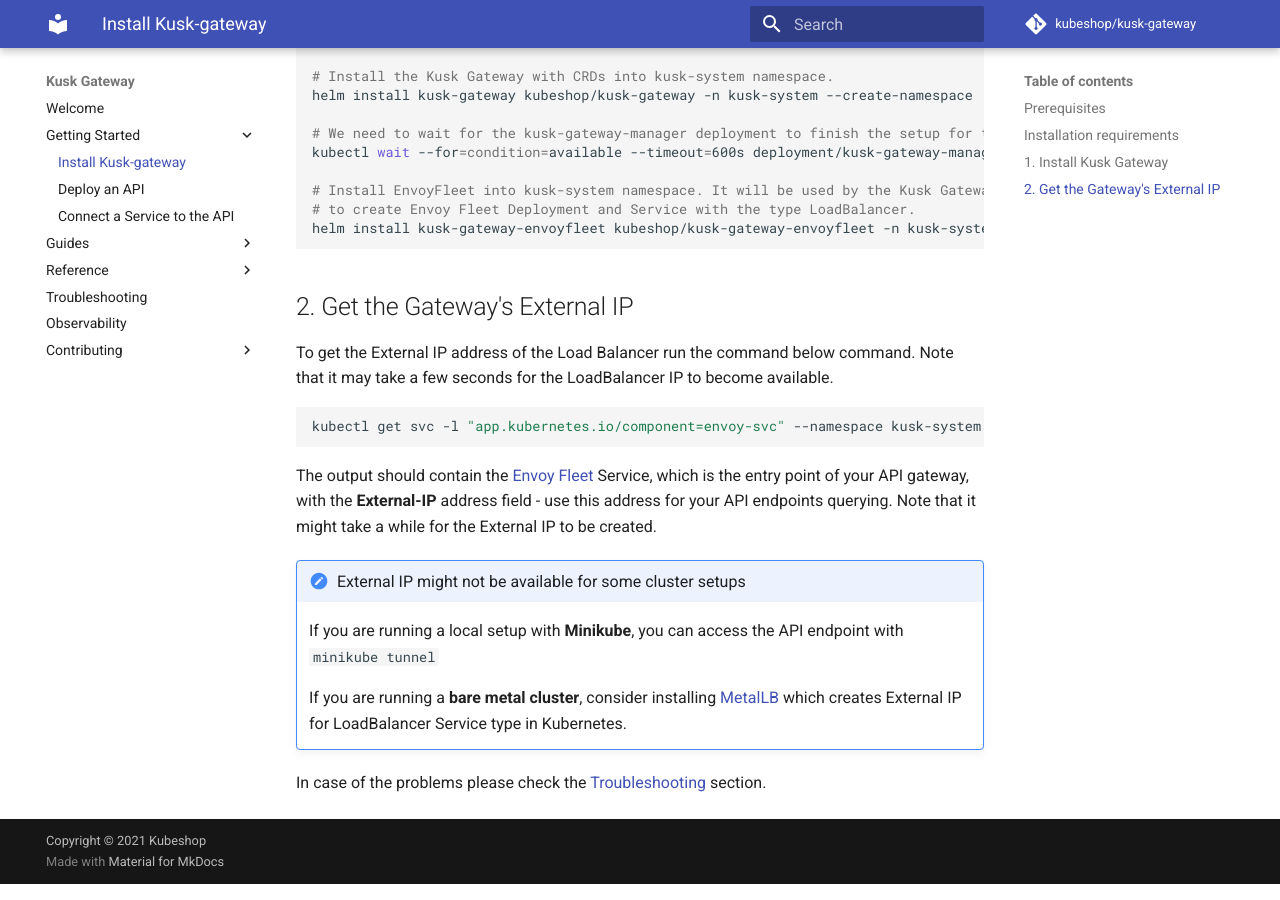
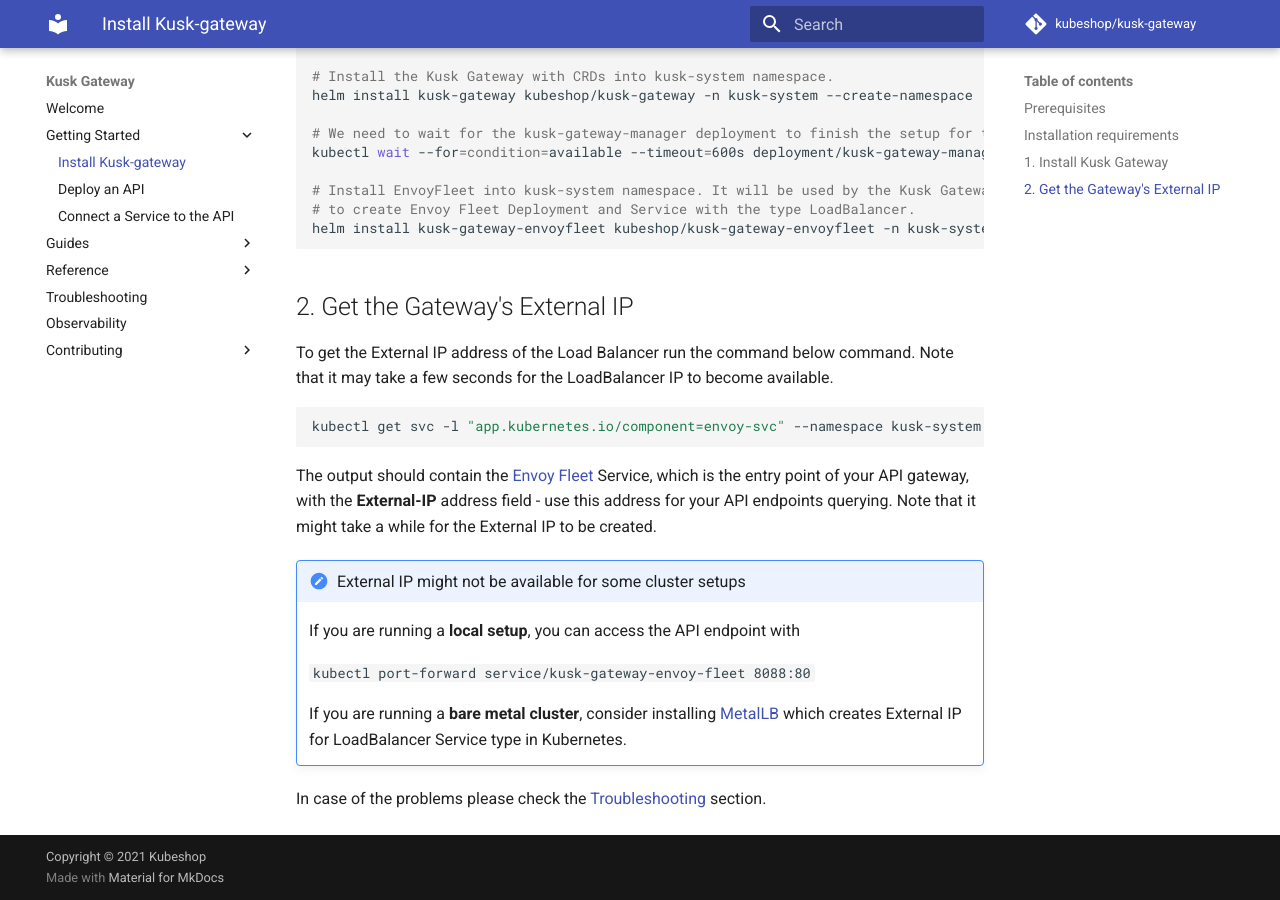
Before and after one commit to kubeshop/kusk-gateway, an MkDocs documentation site: the page built from docs/getting-started/installation.md, in a window 1280 px wide and 900 px high, scrolled down 634 px. Built offline with MkDocs 1.6.1 and Material for MkDocs 9.7.7, drawn with Linux system fonts in a browser that asks for light colours; comment, search, counter and statistics services are not loaded.

Commit message:
Make local install docs more generic

```diff
--- a/docs/getting-started/installation.md
+++ b/docs/getting-started/installation.md
@@ -43,7 +43,9 @@
 
 !!! note non-important "External IP might not be available for some cluster setups"
 
-    If you are running a local setup with **Minikube**, you can access the API endpoint with `minikube tunnel`
+    If you are running a **local setup**, you can access the API endpoint with
+
+    `kubectl port-forward service/kusk-gateway-envoy-fleet 8088:80`
 
     If you are running a **bare metal cluster**, consider installing [MetalLB](https://metallb.universe.tf) which creates External IP for LoadBalancer Service type in Kubernetes.
 
```
